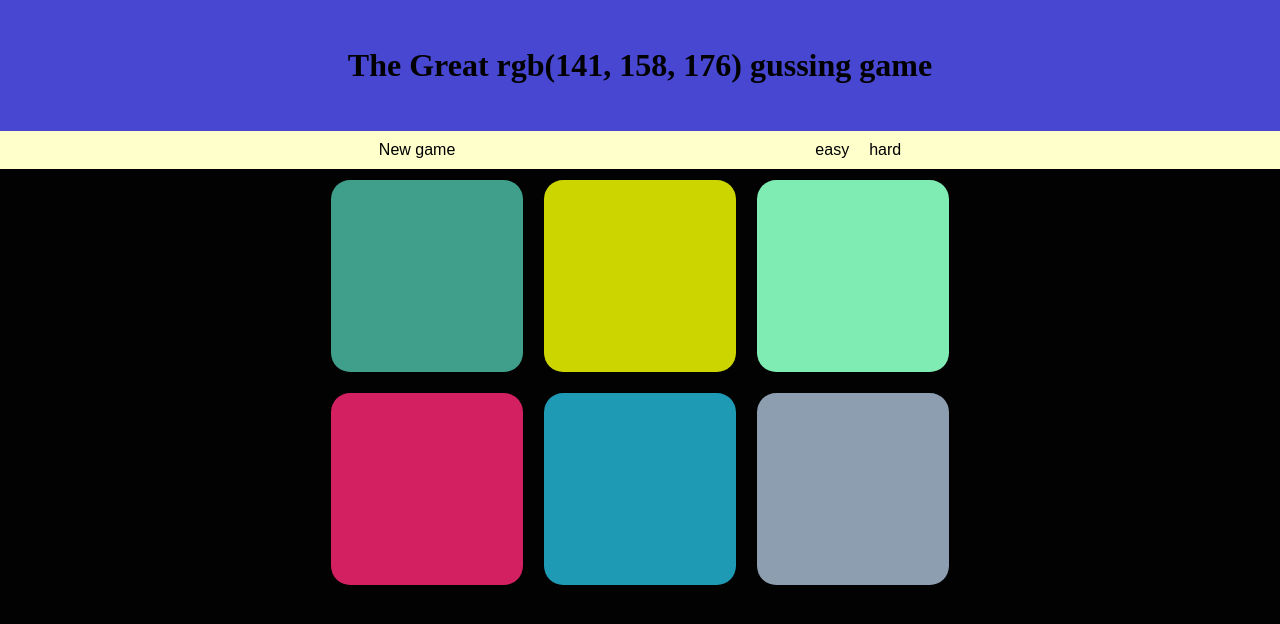
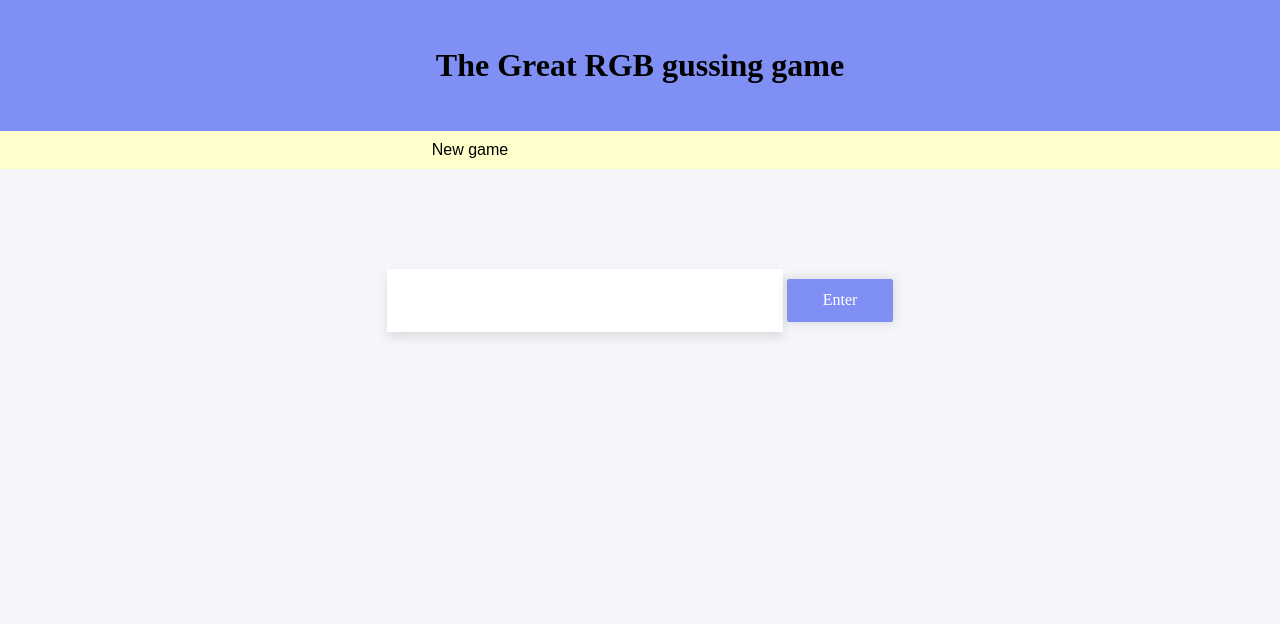
Before and after one commit to maxirok/rgb-color-game, a plain HTML site: page index.html in a window 1280 px wide. Drawn offline with Linux system fonts and the light colour scheme.

Commit message:
function randomColor

```diff
--- a/app.js
+++ b/app.js
@@ -1,55 +1,50 @@
 'use strict';
     document.addEventListener('DOMContentLoaded', function() {
 
+/* ### variables ### */
 
-let colors = generateArrayColors(6);
-const items = document.querySelectorAll('.item');
-const colorDisplay = document.getElementById('color-display');
-const message = document.getElementById('message');
-const resetButton = document.getElementById('reset');
-const menu = document.querySelector('.menu');
-let pickedColor = colors[Math.floor(Math.random()* colors.length)];
+let inputNum = document.querySelector('.guess-n');
+const messageDispay = document.querySelector('#message');
+const btnReset = document.querySelector('#reset');
+const btnEnter = document.getElementById('enter');
+let numberGuess = '' ;
 
-colorDisplay.textContent = pickedColor;
-for(let i=0; i < colors.length; i++){
-    items[i].style.backgroundColor = colors[i];
-    items[i].addEventListener('click', function(){
-        let clickedColor = this.style.backgroundColor;
-        if (clickedColor === pickedColor) {
-            message.textContent = "correct";
-            allColors(pickedColor);
-        } else {
-            message.textContent = "try again";
-            this.style.backgroundColor = "#020202";
-        }
-    });
+/* ### functions ### */
+
+function validateNumber (){
+    let number = parseInt(inputNum.value);
+    alert(number);
+    return number;
 };
 
-resetButton.addEventListener('click', function(){
-    colors = generateArrayColors(6);
-    pickedColor = colors[Math.floor(Math.random()* colors.length)];
-    colorDisplay.textContent = pickedColor;
-    for(let i=0; i < colors.length; i++){
-    items[i].style.backgroundColor = colors[i]; }
-    menu.style.backgroundColor = "#4747d1";
+function randomColor(){
+    let r = Math.floor(Math.random()*255);
+    let g = Math.floor(Math.random()*255);
+    let b = Math.floor(Math.random()*255);
+    return "rgb(" + r + ", " + g + ", " + b +")";
+}
+
+function generateColors(numberColors){
+    let arrayColors = [];
+    for (let i=0; i<inputNum; i++){
+        arrayColors.push(randomColor());
+    }
+    return arrayColors;
+};
+
+
+
+/* ### addListeners ### */
+
+btnEnter.addEventListener('click', function(){
+    validateNumber();
+
+
 });
 
-function allColors(color) {
-    for(let i=0; i < items.length; i++){
-        items[i].style.backgroundColor = color;
-    }
-    menu.style.backgroundColor = color;
-};
+btnReset.addEventListener('click', function(){
 
-function generateArrayColors(num){
-    let arr = [];
-    for (let i=0; i<num; i++){
-    let r = (Math.floor(Math.random()* 256));
-    let g = (Math.floor(Math.random()* 256));
-    let b = (Math.floor(Math.random()* 256));
-    arr.push("rgb(" + r + ", " + g + ", " + b + ")");
-    }
-    return arr;
-};
+
+})
 
     });
--- a/index.html
+++ b/index.html
@@ -13,16 +13,18 @@
     <div class="menu-choice">
         <button id="reset">New game</button>
         <span id="message"></span>
-        <button>easy</button>
-        <button>hard</button>
     </div>
-    <div class="container-items">
+    <div class="container">
+        <form>
+            <input class="guess-n" type="text" name="guess-number" pattern="^(0|[1-9][0-9]*)$"  required>
+            <button id="enter">Enter</button>
+        </form>
+        <!-- <div class="item"></div>
         <div class="item"></div>
         <div class="item"></div>
         <div class="item"></div>
         <div class="item"></div>
-        <div class="item"></div>
-        <div class="item"></div>
+        <div class="item"></div> -->
     </div>
      <script src="app.js" type="text/javascript"></script>
 </body>
--- a/style.css
+++ b/style.css
@@ -1,5 +1,5 @@
 body {
-    background: #020202;
+    background: #f5f6fa;
     color: #ffffff;
 
 }
@@ -7,7 +7,7 @@ body {
 .menu{
     text-align: center;
     padding: 2%;
-    background-color: #4747d1;
+    background-color: #7f8ff4;
     color: #000000;
 }
 .menu-choice {
@@ -19,7 +19,7 @@ body {
 
 }
 #message {
-    text-align: center;
+    text-align: right;
     width: 25%;
     padding: 10px;
 }
@@ -48,12 +48,46 @@ body {
     width: 50%;
     justify-content: space-around;
 }
+.container {
+    display: flex;
+	flex-direction: column;
+	align-items: center;
+	justify-content: center;
 
+}
 .item {
     box-sizing: border-box;
     width: 30%;
     padding-bottom: 30%;
     margin: 1.66%;
-    background-color: pink;
     border-radius: 10%;
 }
+
+.guess-n {
+    width: 360px;
+    background: #ffffff;
+    color: #000000;
+    box-shadow: 0 6px 10px 0 rgba(0, 0, 0 , .1);
+    border: 0;
+    outline: 0;
+    padding: 22px 18px;
+    margin-top: 100px;
+
+}
+#enter {
+    display: inline-block;
+	background: transparent;
+	color: inherit;
+	font: inherit;
+	border: 0;
+	outline: 0;
+	padding: 0;
+	transition: all 200ms ease-in;
+    cursor: pointer;
+    box-shadow: 0 0 10px 2px rgba(0, 0, 0, .1);
+    border-radius: 2px;
+    padding: 12px 36px;
+    background:  #7f8ff4;
+    margin-top: 50px;
+
+}
```
